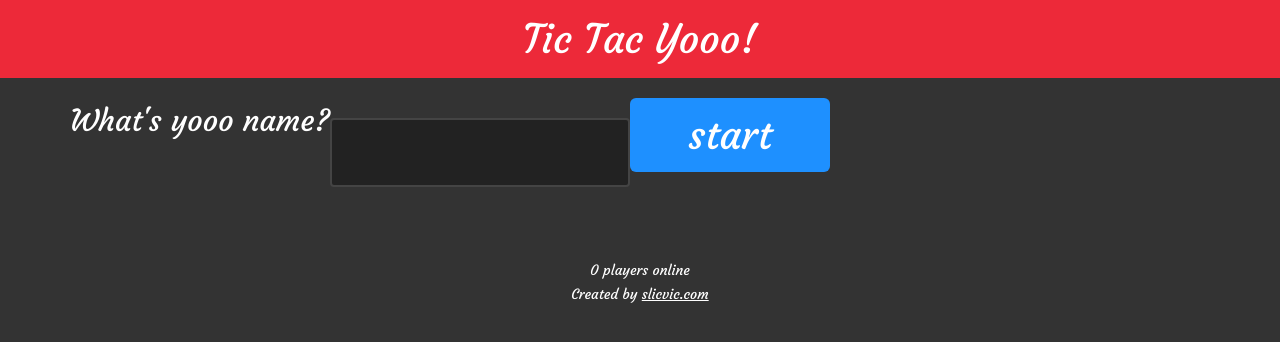
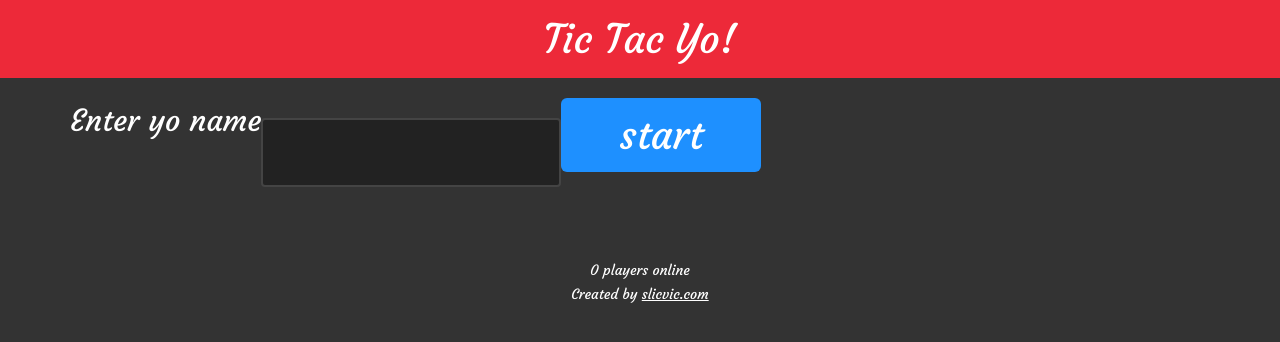
Before and after one commit to slicvic/tictacyooo, a website: page public/index.html in a window 1280 px wide. Drawn offline with nearby package versions, Linux system fonts and the light colour scheme; files that its build step writes are made by us from their sources; no server answers; a web font is replaced by a local one.

Commit message:
Name change

```diff
--- a/public/index.html
+++ b/public/index.html
@@ -2,7 +2,7 @@
 <html>
 <head>
 	<meta name="viewport" content="width=device-width, initial-scale=1, maximum-scale=1, user-scalable=no">
-	<title>TicTacYooo!</title>
+	<title>Tic-Tac-Yo!</title>
 	<link href="http://fonts.googleapis.com/css?family=Average|Courgette" rel="stylesheet" type="text/css">
 	<link rel="stylesheet" href="/bower_components/bootstrap/dist/css/bootstrap.min.css">
 	<link rel="stylesheet" href="/src/css/app.css">
@@ -10,12 +10,12 @@
 <body>
 	<div id="app" v-cloak>
 		<header>
-			<h1><a v-on:click="location.reload()">Tic Tac Yooo!</a></h1>
+			<h1><a v-on:click="location.reload()">Tic Tac Yo!</a></h1>
 		</header>
 		<section class="login-card container" v-show="isStateLogin">
 			<div class="row">
 				<div class="col-xs-12">
-					<label class="login-card__label">What's yooo name?</label>
+					<label class="login-card__label">Enter yo name</label>
 				</div>
 				<div class="col-xs-12">
 					<input type="text" class="login-card__input"
@@ -40,7 +40,7 @@
 		<section class="game-card" v-show="isStatePlaying">
 			<h2 class="game-card__turn">{{ whosTurn }}</h2>
 			<div class="scoreboard">
-				<div class="player pull-left"><span class="player__marker">{{ game.players.me.marker }}</span> <span class="player__name">You</span></div>
+				<div class="player pull-left"><span class="player__marker">{{ game.players.me.marker }}</span> <span class="player__name">you</span></div>
 				<div class="player pull-right"><span class="player__marker">{{ game.players.opponent.marker }}</span> <span class="player__name">{{ game.players.opponent.name }}</span></div>
 			</div>
 			<div class="clearfix"></div>
```
